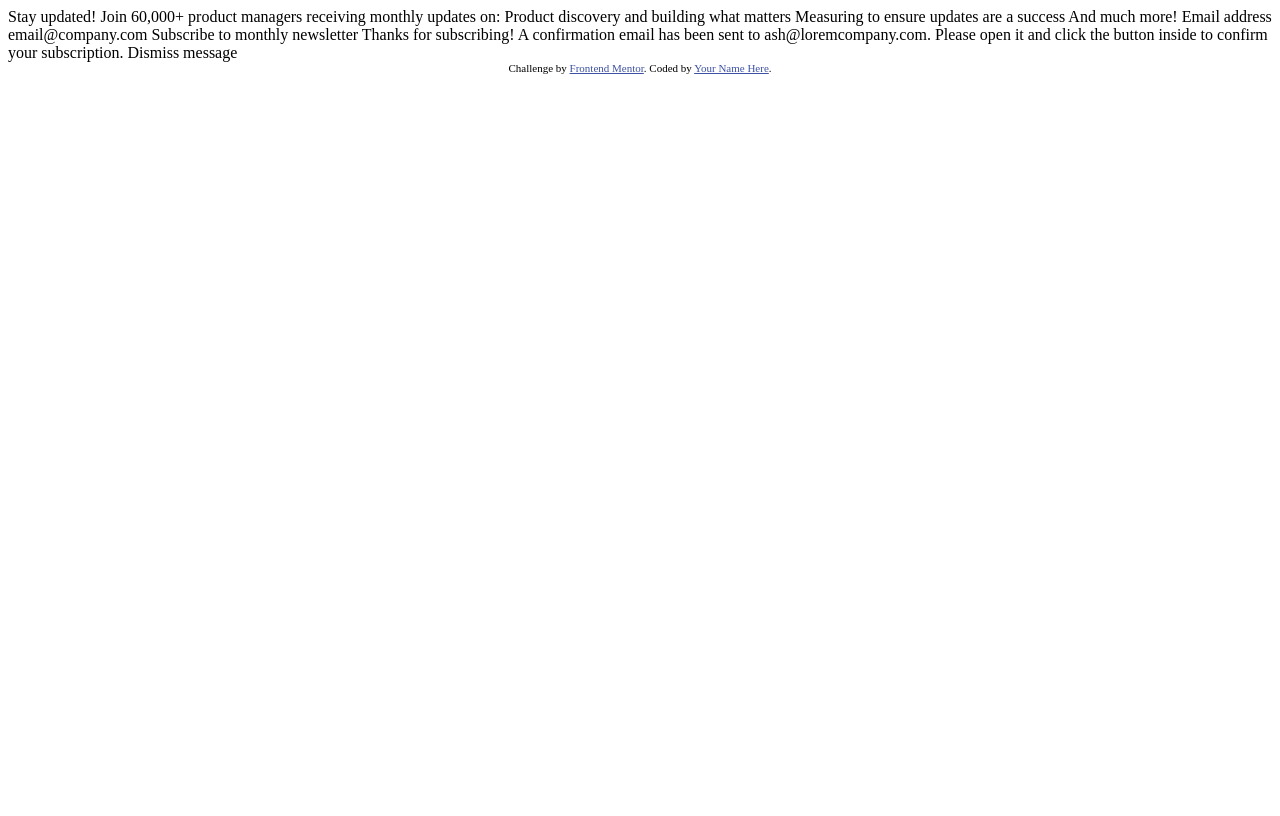
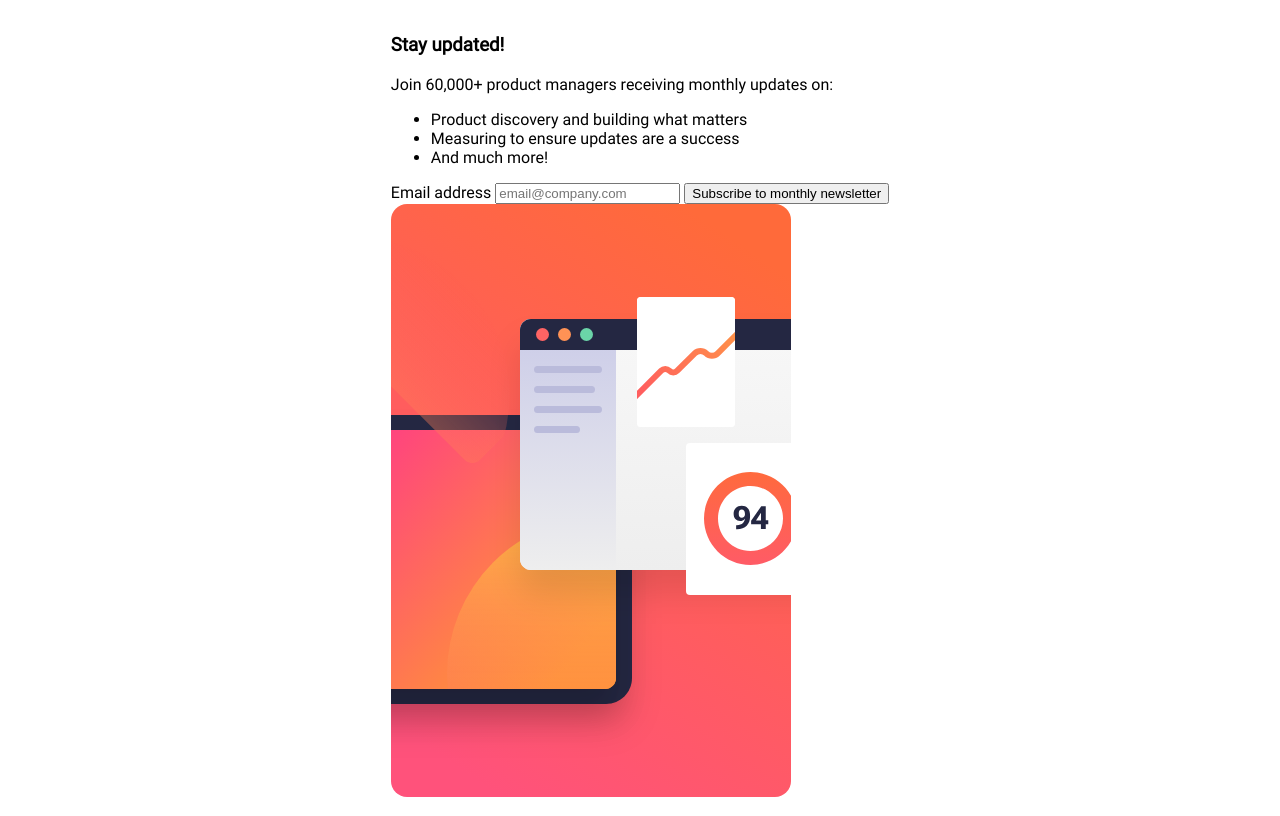
Before and after one commit to nottundeednut/newsletter-sign-up-with-success-message-main, a plain HTML site: page index.html in a window 1280 px wide. Drawn offline with Linux system fonts and the light colour scheme.

Commit message:
basic styling

```diff
--- a/index.html
+++ b/index.html
@@ -1,52 +1,72 @@
 <!DOCTYPE html>
 <html lang="en">
   <head>
-  <meta charset="UTF-8">
-  <meta name="viewport" content="width=device-width, initial-scale=1.0"> <!-- displays site properly based on user's device -->
+    <meta charset="UTF-8" />
+    <meta name="viewport" content="width=device-width, initial-scale=1.0" />
+    <!-- displays site properly based on user's device -->
 
-  <link rel="icon" type="image/png" sizes="32x32" href="./assets/images/favicon-32x32.png">
+    <link
+      rel="icon"
+      type="image/png"
+      sizes="32x32"
+      href="./assets/images/favicon-32x32.png"
+    />
 
-  <title>Frontend Mentor | Newsletter sign-up form with success message</title>
+    <link rel="stylesheet" href="style.css" />
+
+    <title>
+      Frontend Mentor | Newsletter sign-up form with success message
+    </title>
 
     <!-- Feel free to remove these styles or customise in your own stylesheet 👍 -->
-  <style>
-    .attribution { font-size: 11px; text-align: center; }
-    .attribution a { color: hsl(228, 45%, 44%); }
-  </style>
+    <!-- <style>
+      .attribution {
+        font-size: 11px;
+        text-align: center;
+      }
+      .attribution a {
+        color: hsl(228, 45%, 44%);
+      }
+    </style> -->
   </head>
   <body>
+    <!-- Sign-up form start -->
+    <div class="container">
+      <div class="left_container">
+        <h3>Stay updated!</h3>
+        <p>Join 60,000+ product managers receiving monthly updates on:</p>
+        <ul>
+          <li>Product discovery and building what matters</li>
+          <li>Measuring to ensure updates are a success</li>
+          <li>And much more!</li>
+        </ul>
 
-  <!-- Sign-up form start -->
-
-  Stay updated!
-
-  Join 60,000+ product managers receiving monthly updates on:
-
-  Product discovery and building what matters
-  Measuring to ensure updates are a success
-  And much more!
-
-  Email address
-  email@company.com
-
-  Subscribe to monthly newsletter
+        <form>
+          <label for="email">Email address</label>
+          <input type="email" id="email" placeholder="email@company.com" />
+          <button type="submit">Subscribe to monthly newsletter</button>
+        </form>
+      </div>
+      <div class="right_container">
+        <img src="./assets/images/illustration-sign-up-desktop.svg" alt="" />
+      </div>
+    </div>
 
     <!-- Sign-up form end -->
 
     <!-- Success message start -->
 
-  Thanks for subscribing!
+    <!-- Thanks for subscribing! A confirmation email has been sent to
+    ash@loremcompany.com. Please open it and click the button inside to confirm
+    your subscription. Dismiss message
 
-  A confirmation email has been sent to ash@loremcompany.com.
-  Please open it and click the button inside to confirm your subscription.
+    Success message end -->
 
-  Dismiss message
-
-  <!-- Success message end -->
-
-  <div class="attribution">
-    Challenge by <a href="https://www.frontendmentor.io?ref=challenge" target="_blank">Frontend Mentor</a>.
-    Coded by <a href="#">Your Name Here</a>.
+    <!-- <div class="attribution">
+      Challenge by
+      <a href="https://www.frontendmentor.io?ref=challenge" target="_blank"
+        >Frontend Mentor</a
+      >. Coded by <a href="#">Your Name Here</a>. -->
     </div>
   </body>
 </html>
--- /dev/null
+++ b/style.css
@@ -0,0 +1,16 @@
+@font-face {
+    font-family: customFont;
+    src: url(./assets/fonts/Roboto-Regular.ttf);
+}
+
+* {
+    box-sizing: border-box;
+}
+
+body {
+    font-family: customFont;
+    display: flex;
+    justify-content: center;
+    align-items: center;
+    min-height: 100vh;
+}
```
Lines whose indentation alone changed are shown as unchanged.
